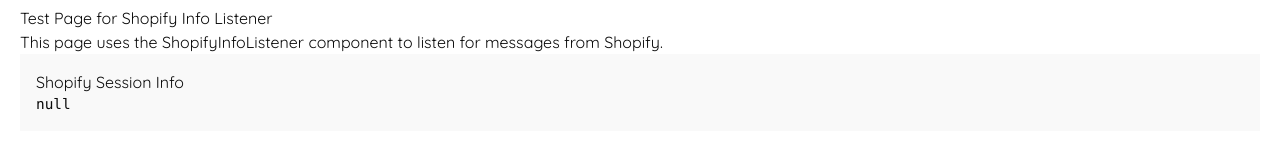
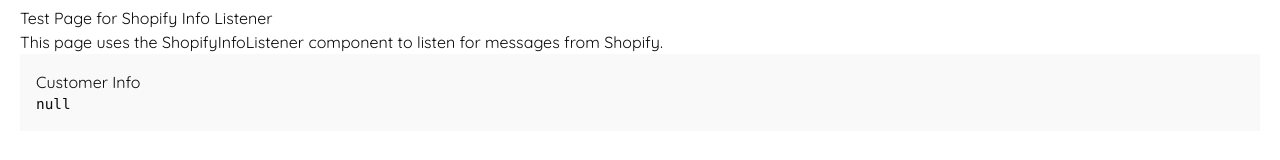
Before and after one commit to 01adv/pov-shopify, a Next.js app: page /test in a window 1280 px wide. Shown: the part 142-302 px from the top of the page. Built offline with nearby package versions, Linux system fonts and the light colour scheme.

Commit message:
customer info

```diff
--- a/app/test/page.tsx
+++ b/app/test/page.tsx
@@ -18,20 +18,19 @@
 
 
 "use client";
-import ShopifyInfoListener from "@/components/shopify/ShopifyListener";
-import { type ShopifyInfo } from "@/components/shopify/ShopifyListener"; // Assuming ShopifyInfo is exported or defined in a way that can be imported
+import ShopifyInfoListener, { CustomerInfo } from "@/components/shopify/ShopifyListener";// Assuming ShopifyInfo is exported or defined in a way that can be imported
 
 export default function TestPage() { // This is the actual Page Component
-    const handleShopifyData = (data: ShopifyInfo) => {
-        console.log('Received from Shopify on Test Page:', data);
-        // Save to state, session, context, etc.
+    // Handle customer info and update loading state
+    const handleCustomerInfo = (data: CustomerInfo) => {
+        console.log('Customer Info received in Page:', data);
     };
 
     return (
         <main style={{ padding: '20px' }}>
             <h1>Test Page for Shopify Info Listener</h1>
             <p>This page uses the ShopifyInfoListener component to listen for messages from Shopify.</p>
-            <ShopifyInfoListener onData={handleShopifyData} /> {/* Use the component here */}
+            <ShopifyInfoListener onData={handleCustomerInfo} /> {/* Use the component here */}
             {/* You can add more UI elements to this test page */}
         </main>
     );
--- a/components/shopify/ShopifyListener.tsx
+++ b/components/shopify/ShopifyListener.tsx
@@ -2,31 +2,30 @@
 
 import { useEffect, useState } from 'react';
 
-export type ShopifyInfo = {
-    cartToken?: string;
-    trackedSourceId?: string;
-    customer?: {
-        email?: string;
-        id?: string;
-        first_name?: string;
-        last_name?: string;
+export type CustomerInfo = {
+    customer: {
+        email: string | null;
+        id: string | null;
     };
-}
+};
 
 interface Props {
-    onData?: (data: ShopifyInfo) => void;
+    onData?: (data: CustomerInfo) => void;
 }
 
 const ShopifyInfoListener = ({ onData }: Props) => {
-    const [info, setInfo] = useState<ShopifyInfo | null>(null);
+    const [info, setInfo] = useState<CustomerInfo | null>(null);
 
     useEffect(() => {
         const handleMessage = (event: MessageEvent) => {
-            // Validate origin if needed
-            // if (event.origin !== 'https://your-shopify-domain.com') return;
+            if (event.origin !== 'https://testing-pov.myshopify.com') {
+                console.log('Invalid origin:', event.origin); // Debug log
+                return;
+            }
 
             const { type, payload } = event.data || {};
-            if (type === 'SHOPIFY_INFO' && payload) {
+            if (type === 'CUSTOMER_INFO' && payload) {
+                console.log('Received CUSTOMER_INFO:', payload); // Debug log
                 setInfo(payload);
                 onData?.(payload);
             }
@@ -38,7 +37,7 @@ const ShopifyInfoListener = ({ onData }: Props) => {
 
     return (
         <div style={{ padding: '1em', background: '#f9f9f9' }}>
-            <h4>Shopify Session Info</h4>
+            <h4>Customer Info</h4>
             <pre style={{ fontSize: '0.9em' }}>{JSON.stringify(info, null, 2)}</pre>
         </div>
     );
```
